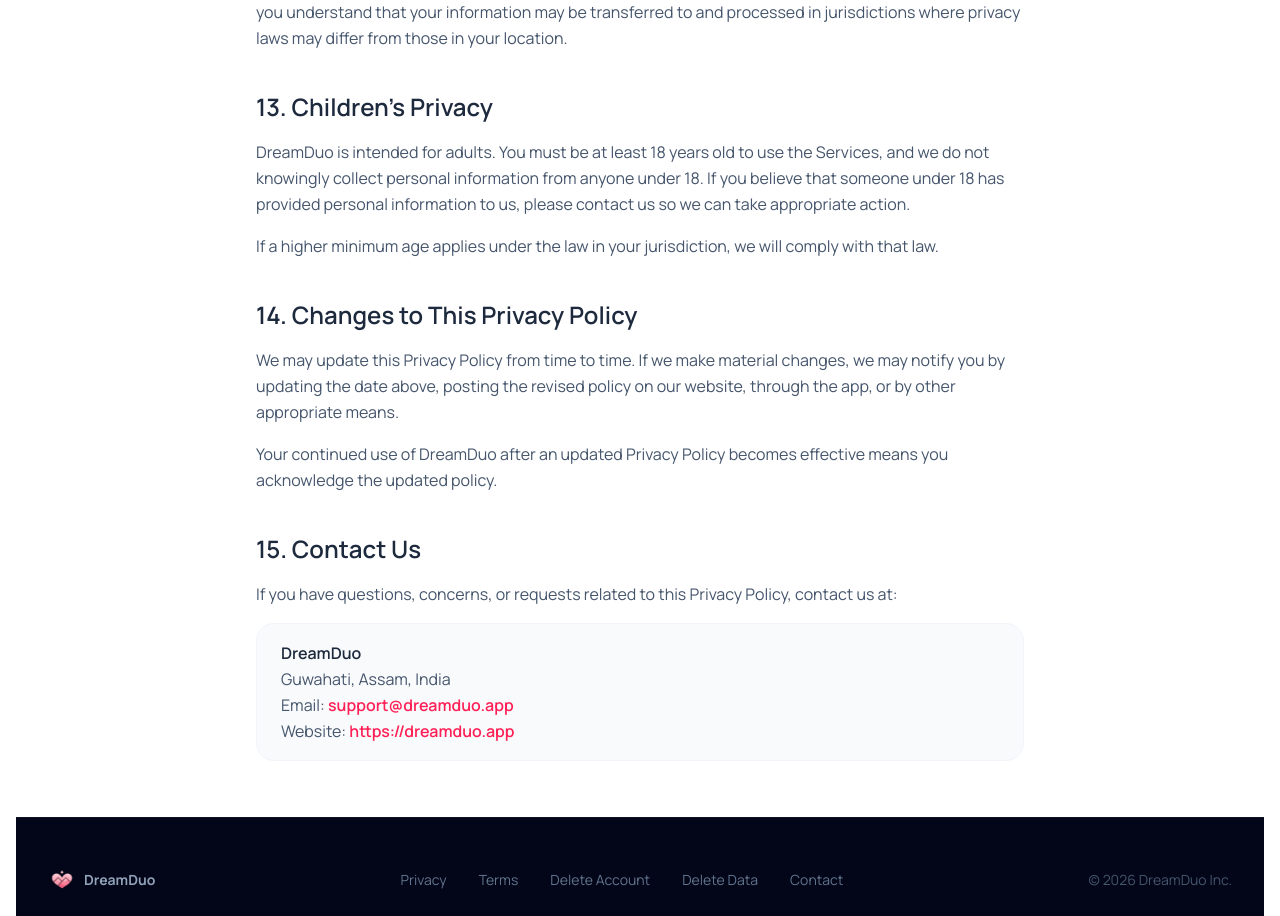
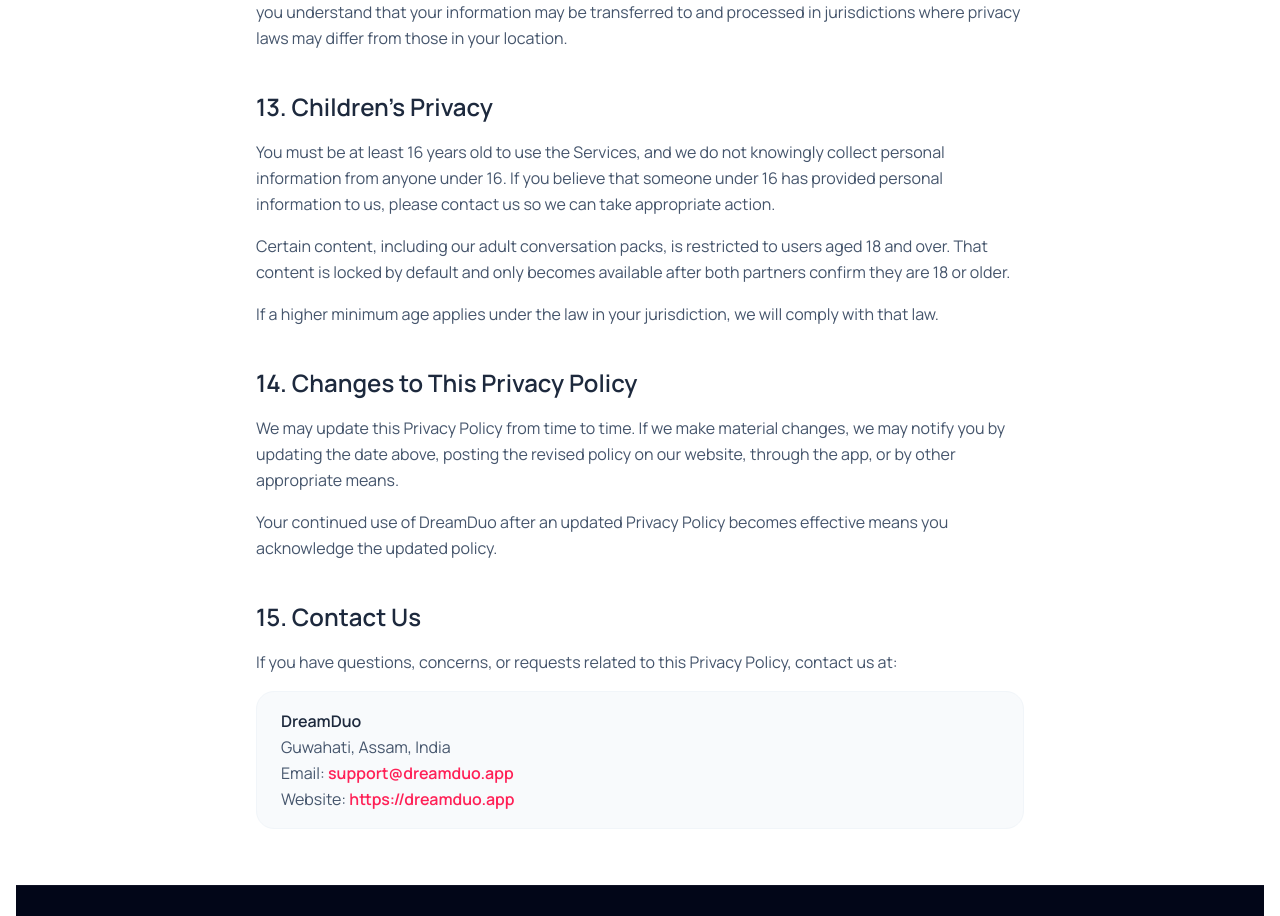
Before and after one commit to ManashJBofficial/dreamduo-landing, a Next.js app: page /privacy-policy in a window 1280 px wide. Shown: the part 6380-7296 px from the top of the page. Built offline with nearby package versions, Linux system fonts and the light colour scheme.

Commit message:
updated policy

```diff
--- a/src/app/privacy-policy/page.tsx
+++ b/src/app/privacy-policy/page.tsx
@@ -537,11 +537,17 @@
                   13. Children&apos;s Privacy
                 </h2>
                 <p>
-                  DreamDuo is intended for adults. You must be at least 18 years
-                  old to use the Services, and we do not knowingly collect
-                  personal information from anyone under 18. If you believe that
-                  someone under 18 has provided personal information to us,
-                  please contact us so we can take appropriate action.
+                  You must be at least 16 years old to use the Services, and we
+                  do not knowingly collect personal information from anyone under
+                  16. If you believe that someone under 16 has provided personal
+                  information to us, please contact us so we can take appropriate
+                  action.
+                </p>
+                <p>
+                  Certain content, including our adult conversation packs, is
+                  restricted to users aged 18 and over. That content is locked by
+                  default and only becomes available after both partners confirm
+                  they are 18 or older.
                 </p>
                 <p>
                   If a higher minimum age applies under the law in your
--- a/src/app/terms/page.tsx
+++ b/src/app/terms/page.tsx
@@ -111,7 +111,12 @@
                 <h2 className="text-xl font-semibold text-slate-800 sm:text-2xl">
                   1. Eligibility
                 </h2>
-                <p>You must be at least 18 years old to use DreamDuo.</p>
+                <p>
+                  You must be at least 16 years old to use DreamDuo. Some
+                  content, including our adult conversation packs, is restricted
+                  to users aged 18 and over and stays locked until both partners
+                  confirm they are 18 or older.
+                </p>
                 <p>By using the Services, you represent and warrant that:</p>
                 <ul className="list-disc space-y-1.5 pl-5">
                   <li>you are legally capable of entering into a binding agreement</li>
```
